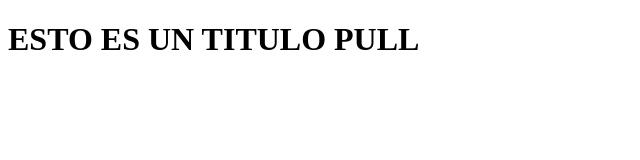
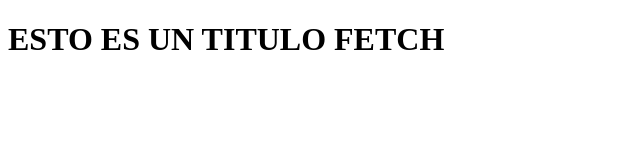
Before and after one commit to CharlesURP/capacitacion, a plain HTML site: page index.html in a window 1280 px wide. Shown: the full height of the page, 0-640 px from the left. Drawn offline with Linux system fonts and the light colour scheme.

Commit message:
Update index2.html

```diff
--- a/index.html
+++ b/index.html
@@ -9,7 +9,7 @@
 </head>
 
 <body>
-    <h1>ESTO ES UN TITULO PULL</h1>
+    <h1>ESTO ES UN TITULO FETCH</h1>
 
 </body>
 
```
